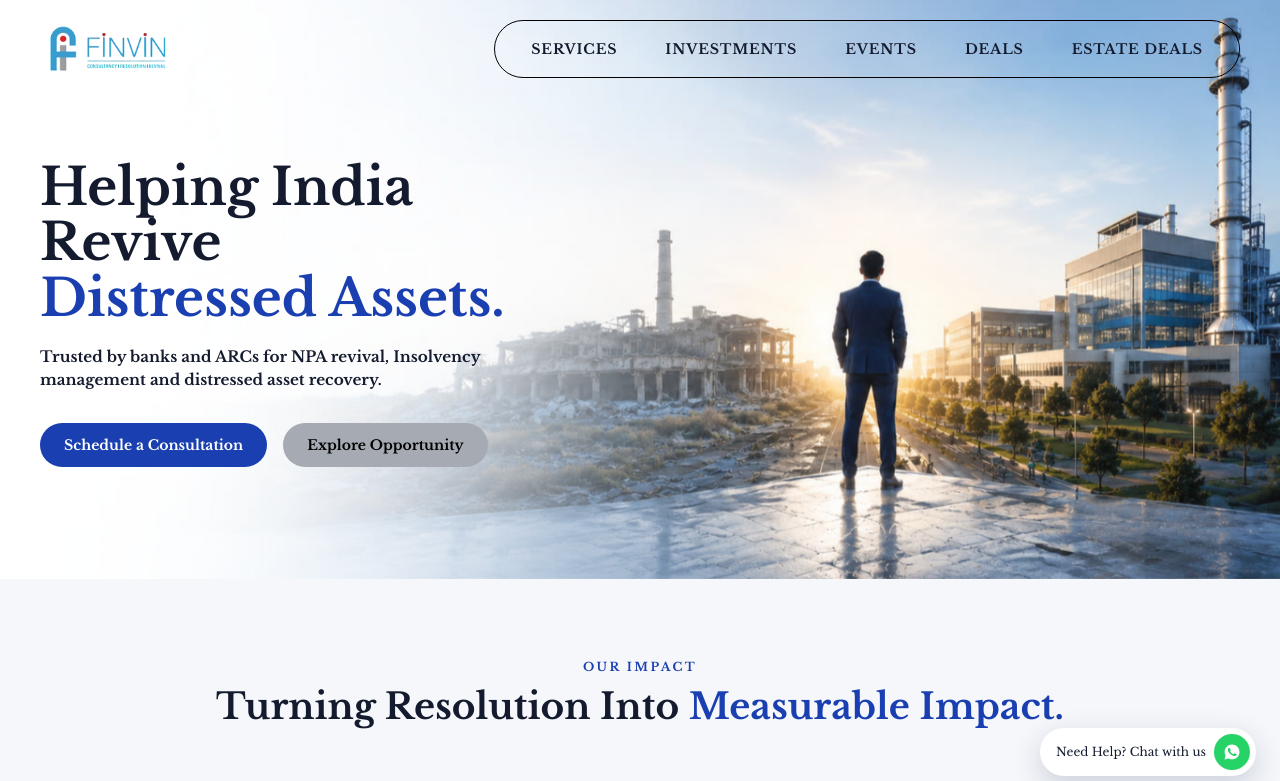
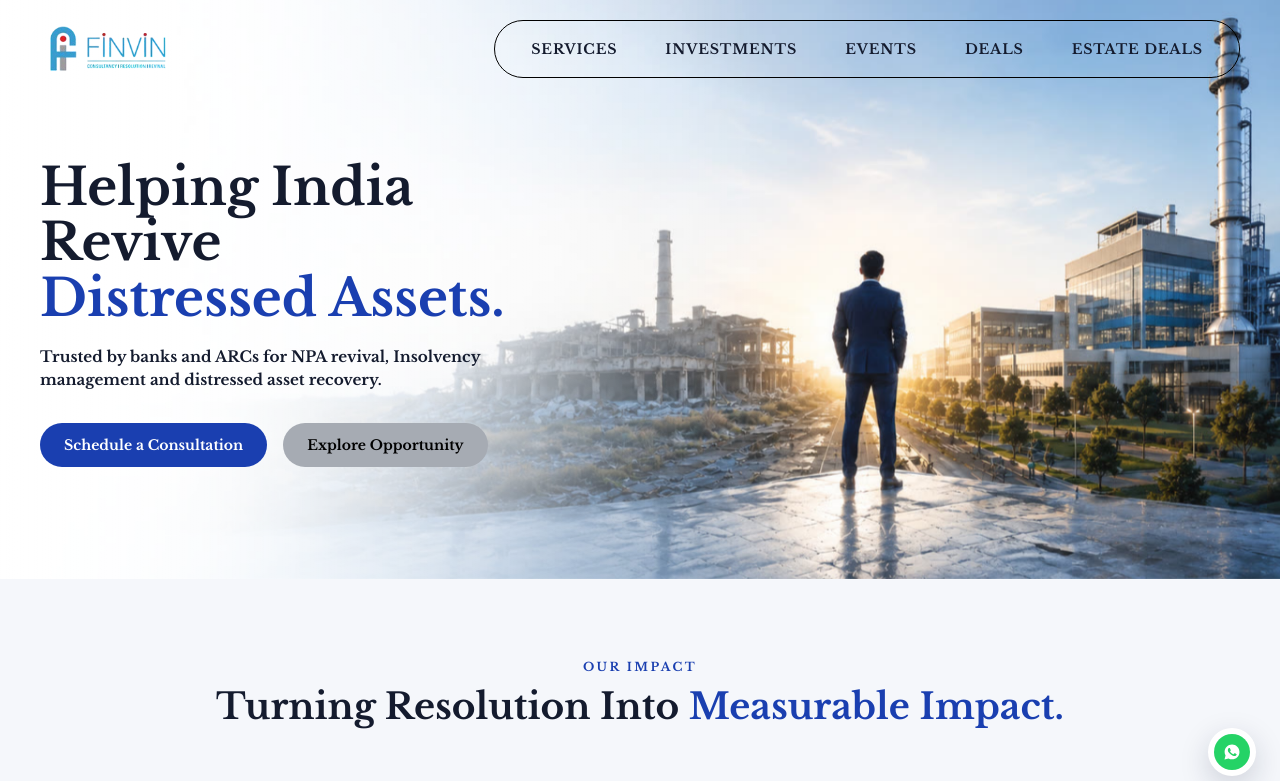
Before and after one commit to finvindev/finvin-site-nextjs, a Next.js app: page / in a window 1280 px wide. Shown: the top 781 px of the page. Built offline with nearby package versions, Linux system fonts and the light colour scheme.

Commit message:
whatsapp, terms of use, policy option change

```diff
--- a/components/common/Footer.js
+++ b/components/common/Footer.js
@@ -212,12 +212,6 @@ export default function Footer() {
                 <path d="M23.498 6.186a3.016 3.016 0 0 0-2.122-2.136C19.505 3.545 12 3.545 12 3.545s-7.505 0-9.377.505A3.017 3.017 0 0 0 .502 6.186C0 8.07 0 12 0 12s0 3.93.502 5.814a3.016 3.016 0 0 0 2.122 2.136c1.871.505 9.376.505 9.376.505s7.505 0 9.377-.505a3.015 3.015 0 0 0 2.122-2.136C24 15.93 24 12 24 12s0-3.93-.502-5.814zM9.545 15.568V8.432L15.818 12l-6.273 3.568z" />
               </svg>
             </a>
-            <a href="#" className="hover:text-white transition-colors">
-              Terms of Use
-            </a>
-            <a href="#" className="hover:text-white transition-colors">
-              Privacy Policy
-            </a>
           </div>
         </div>
       </div>
--- a/components/common/WhatsAppButton.js
+++ b/components/common/WhatsAppButton.js
@@ -9,10 +9,12 @@ export default function WhatsAppButton() {
   return (
     <a
       href="#"
-      className="fixed bottom-6 right-6 z-50 flex items-center gap-2 rounded-full bg-white shadow-[0_10px_30px_rgba(14,26,58,0.18)] pl-4 pr-1.5 py-1.5"
+      className="group fixed bottom-6 right-6 z-50 flex items-center rounded-full bg-white shadow-[0_10px_30px_rgba(14,26,58,0.18)] p-1.5"
     >
-      <span className="text-xs font-medium text-[var(--ink)]">Need Help? Chat with us</span>
-      <span className="flex h-9 w-9 items-center justify-center rounded-full bg-[#25D366]">
+      <span className="max-w-0 overflow-hidden whitespace-nowrap text-xs font-medium text-[var(--ink)] opacity-0 transition-all duration-300 ease-out group-hover:max-w-[200px] group-hover:opacity-100 group-hover:ml-3">
+        Need Help? Chat with us
+      </span>
+      <span className="flex h-9 w-9 shrink-0 items-center justify-center rounded-full bg-[#25D366]">
         <svg width="18" height="18" viewBox="0 0 24 24" fill="white">
           <path d="M12.04 2C6.58 2 2.13 6.45 2.13 11.91c0 1.69.44 3.33 1.28 4.78L2 22l5.44-1.37a9.9 9.9 0 0 0 4.6 1.13h.01c5.46 0 9.91-4.45 9.91-9.91C21.96 6.45 17.5 2 12.04 2zm5.8 14.07c-.24.68-1.4 1.3-1.93 1.37-.49.08-1.11.11-1.79-.11-.41-.13-.94-.3-1.62-.59-2.85-1.23-4.71-4.1-4.85-4.29-.14-.19-1.16-1.54-1.16-2.94s.73-2.09.99-2.37c.26-.29.56-.36.75-.36.19 0 .38 0 .54.01.17.01.41-.07.64.49.24.58.81 2 .88 2.14.07.14.12.3.02.49-.1.19-.14.3-.29.46-.14.17-.3.37-.43.5-.14.14-.29.29-.12.57.17.29.76 1.26 1.64 2.04 1.13 1.01 2.08 1.32 2.37 1.47.29.14.46.12.63-.07.17-.19.72-.84.91-1.13.19-.29.38-.24.64-.14.26.1 1.67.79 1.95.93.29.14.48.21.55.33.07.12.07.69-.17 1.37z" />
         </svg>
```
